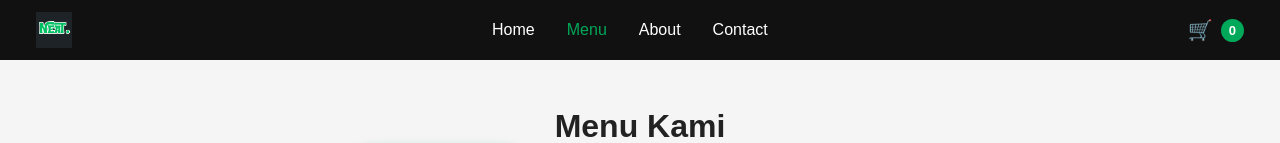
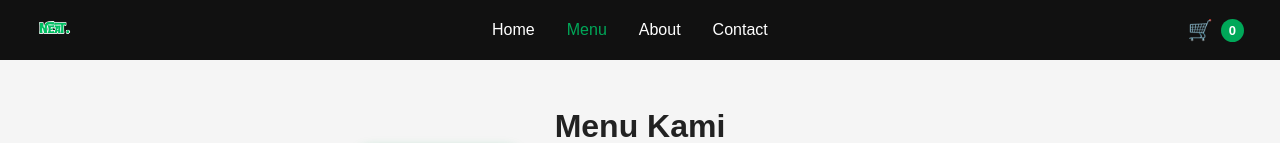
Before and after one commit to Ahnzz/UTS, a plain HTML site: page menu.html in a window 1280 px wide. Shown: the top 143 px of the page. Drawn offline with Linux system fonts and the light colour scheme.

Commit message:
menu.html

```diff
--- a/menu.html
+++ b/menu.html
@@ -11,7 +11,7 @@
   <header>
     <nav class="navbar">
       <div class="logo">
-        <img src="image/NEAT Logo 1.png" alt="NEAT Logo Navbar">
+        <img src="image/NEAT Logo.png" alt="NEAT Logo Navbar">
       </div>
 
       <ul class="nav-links">
```
